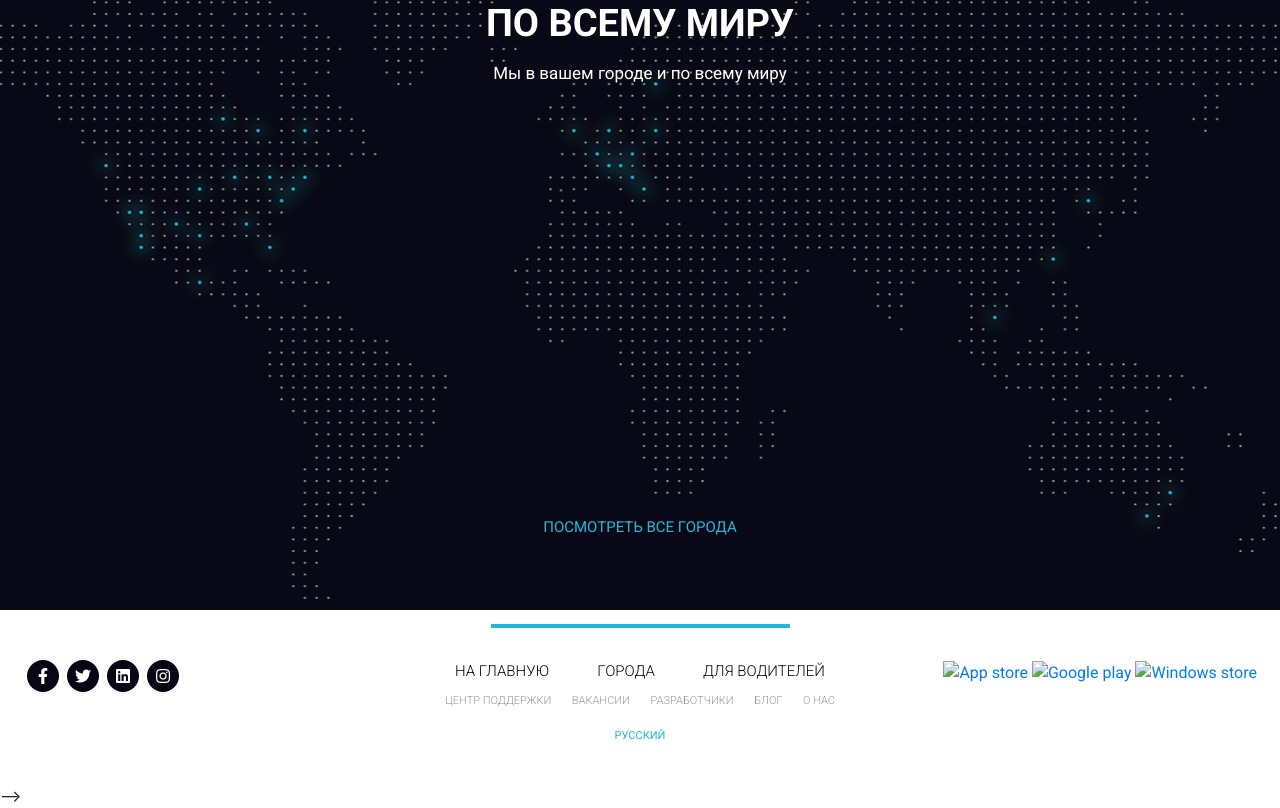
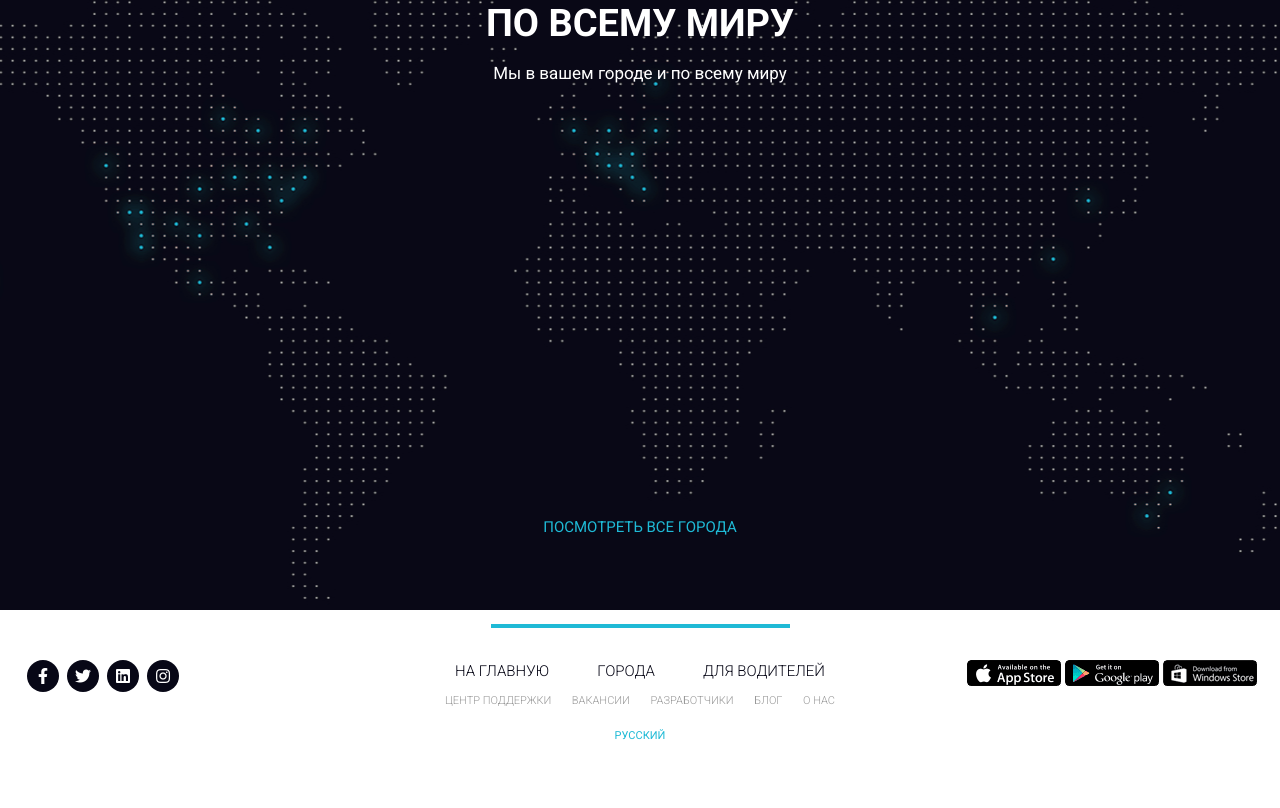
Before and after one commit to m842022/m842022.github.io, a plain HTML site: page index.html in a window 1280 px wide. Shown: the part 4744-5552 px from the top of the page. After the commit the page ends 5528 px from the top, so only its background shows below. Drawn offline with Linux system fonts and the light colour scheme.

Commit message:
Add files via upload

```diff
--- a/index.html
+++ b/index.html
@@ -382,15 +382,15 @@
         </div>
         <div>
             <div class="footer_mobile">
-                <a href="#"><img src="../src/img/app_store.png" alt="App store">
+                <a href="#"><img src="img/app_store.png" alt="App store">
                 </a>
-                <a href="#"><img src="../src/img/google_play.png" alt="Google play">
+                <a href="#"><img src="img/google_play.png" alt="Google play">
                 </a>
-                <a href="#"><img src="../src/img/windows_store.png" alt="Windows store"></a>
+                <a href="#"><img src="img/windows_store.png" alt="Windows store"></a>
             </div>
         </div>
     </div>
-</footer>-->
+</footer>
 <script src="js/script.js"></script>
 </body>
 
```
